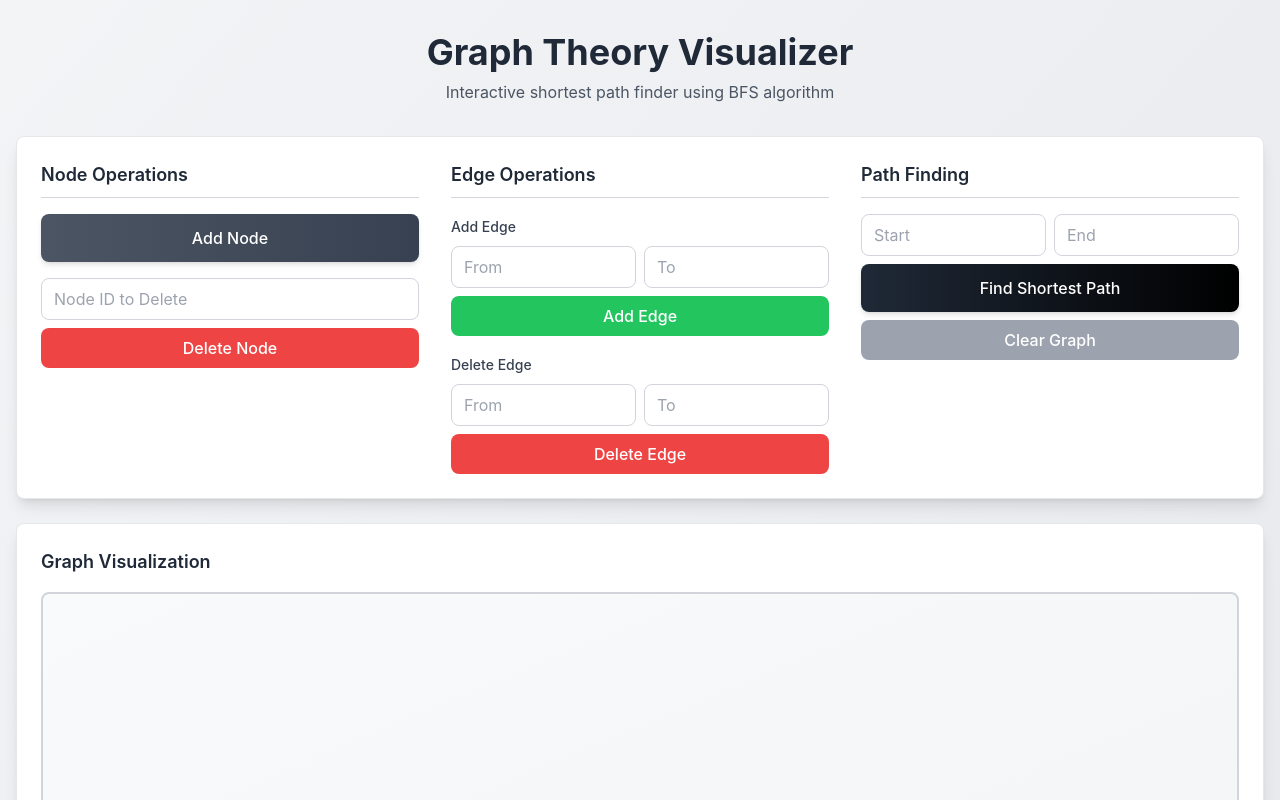
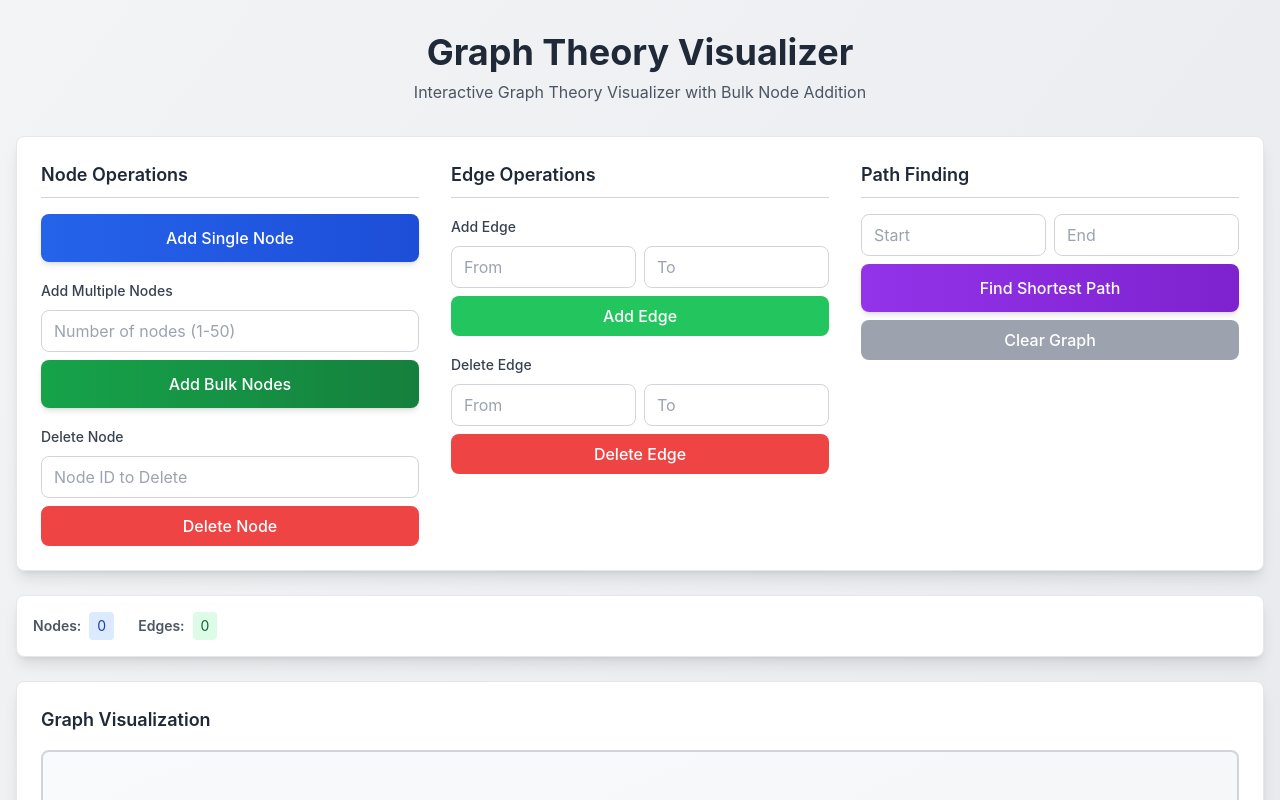
Before and after one commit to c2r0o0y1/Graph_Theory_Visualizer, a React (Create React App) app in the folder frontend/: page / in a window 1280 px wide. Shown: the top 800 px of the page. Built offline with nearby package versions, Linux system fonts and the light colour scheme.

Commit message:
Bulk nodes adding option

```diff
--- a/frontend/src/components/GraphVisualizer.jsx
+++ b/frontend/src/components/GraphVisualizer.jsx
@@ -12,6 +12,7 @@ export default function GraphVisualizer() {
   const [deleteEdgeFrom, setDeleteEdgeFrom] = useState('');
   const [deleteEdgeTo, setDeleteEdgeTo] = useState('');
   const [deleteNodeId, setDeleteNodeId] = useState('');
+  const [bulkNodeCount, setBulkNodeCount] = useState('');
   const [draggedNode, setDraggedNode] = useState(null);
   const [dragOffset, setDragOffset] = useState({ x: 0, y: 0 });
 
@@ -19,15 +20,14 @@ export default function GraphVisualizer() {
   const height = 500;
 
   const addNode = () => {
-    const id = nodes.length + 1;
+    const id = nodes.length > 0 ? Math.max(...nodes.map(n => n.id)) + 1 : 1;
     const nodeRadius = 25;
-    const minDistance = nodeRadius * 2 + 10; // Minimum distance between node centers
+    const minDistance = nodeRadius * 2 + 10;
 
     let x, y;
     let attempts = 0;
     const maxAttempts = 100;
 
-    // Try to find a position that doesn't overlap with existing nodes
     do {
       x = Math.random() * (width - 80) + 40;
       y = Math.random() * (height - 80) + 40;
@@ -38,6 +38,41 @@ export default function GraphVisualizer() {
     }));
 
     setNodes([...nodes, { id, x, y }]);
+  };
+
+  const addBulkNodes = () => {
+    const count = parseInt(bulkNodeCount);
+    if (isNaN(count) || count <= 0 || count > 50) {
+      alert('Please enter a valid number between 1 and 50');
+      return;
+    }
+
+    const newNodes = [];
+    const nodeRadius = 25;
+    const minDistance = nodeRadius * 2 + 10;
+    const startId = nodes.length > 0 ? Math.max(...nodes.map(n => n.id)) + 1 : 1;
+    const allExistingNodes = [...nodes];
+
+    for (let i = 0; i < count; i++) {
+      const id = startId + i;
+      let x, y;
+      let attempts = 0;
+      const maxAttempts = 200;
+
+      do {
+        x = Math.random() * (width - 80) + 40;
+        y = Math.random() * (height - 80) + 40;
+        attempts++;
+      } while (attempts < maxAttempts && [...allExistingNodes, ...newNodes].some(node => {
+        const distance = Math.sqrt(Math.pow(x - node.x, 2) + Math.pow(y - node.y, 2));
+        return distance < minDistance;
+      }));
+
+      newNodes.push({ id, x, y });
+    }
+
+    setNodes([...nodes, ...newNodes]);
+    setBulkNodeCount('');
   };
 
   const deleteNode = () => {
@@ -53,7 +88,6 @@ export default function GraphVisualizer() {
     const toId = parseInt(addEdgeTo);
     if (isNaN(fromId) || isNaN(toId) || fromId === toId) return;
 
-    // Check if edge already exists
     const edgeExists = edges.some(e =>
       (e.from === fromId && e.to === toId) || (e.from === toId && e.to === fromId)
     );
@@ -82,7 +116,6 @@ export default function GraphVisualizer() {
     const startId = parseInt(start);
     const endId = parseInt(end);
 
-    // Check if start and end nodes exist
     const startNode = nodes.find(n => n.id === startId);
     const endNode = nodes.find(n => n.id === endId);
 
@@ -91,12 +124,10 @@ export default function GraphVisualizer() {
       return;
     }
 
-    // Build adjacency list
     const adj = {};
     nodes.forEach(n => { adj[n.id] = []; });
 
     edges.forEach(({ from, to }) => {
-      // Only add edges if both nodes exist
       if (adj[from] && adj[to]) {
         adj[from].push(to);
         adj[to].push(from);
@@ -118,6 +149,7 @@ export default function GraphVisualizer() {
     setDeleteEdgeFrom('');
     setDeleteEdgeTo('');
     setDeleteNodeId('');
+    setBulkNodeCount('');
     setDraggedNode(null);
   };
 
@@ -163,7 +195,7 @@ export default function GraphVisualizer() {
         {/* Header */}
         <div className="text-center mb-8">
           <h1 className="text-4xl font-bold text-gray-800 mb-2">Graph Theory Visualizer</h1>
-          <p className="text-gray-600">Interactive shortest path finder using BFS algorithm</p>
+          <p className="text-gray-600">Interactive Graph Theory Visualizer with Bulk Node Addition</p>
         </div>
 
         {/* Control Panel */}
@@ -173,19 +205,49 @@ export default function GraphVisualizer() {
             {/* Node Operations */}
             <div className="space-y-4">
               <h3 className="text-lg font-semibold text-gray-800 border-b border-gray-300 pb-2">Node Operations</h3>
+
+              {/* Single Node */}
               <button
                 onClick={addNode}
-                className="w-full bg-gradient-to-r from-gray-600 to-gray-700 hover:from-gray-700 hover:to-gray-800 text-white font-medium py-3 px-4 rounded-lg transition-all duration-200 shadow-md hover:shadow-lg"
+                className="w-full bg-gradient-to-r from-blue-600 to-blue-700 hover:from-blue-700 hover:to-blue-800 text-white font-medium py-3 px-4 rounded-lg transition-all duration-200 shadow-md hover:shadow-lg"
               >
-                Add Node
+                Add Single Node
               </button>
+
+              {/* Bulk Nodes */}
               <div className="space-y-2">
+                <label className="text-sm font-medium text-gray-700">Add Multiple Nodes</label>
+                <input
+                  type="number"
+                  placeholder="Number of nodes (1-50)"
+                  value={bulkNodeCount}
+                  onChange={(e) => setBulkNodeCount(e.target.value)}
+                  min="1"
+                  max="50"
+                  className="w-full px-3 py-2 border border-gray-300 rounded-lg focus:outline-none focus:ring-2 focus:ring-blue-500 focus:border-transparent"
+                  onKeyPress={(e) => {
+                    if (e.key === 'Enter') {
+                      addBulkNodes();
+                    }
+                  }}
+                />
+                <button
+                  onClick={addBulkNodes}
+                  className="w-full bg-gradient-to-r from-green-600 to-green-700 hover:from-green-700 hover:to-green-800 text-white font-medium py-3 px-4 rounded-lg transition-all duration-200 shadow-md hover:shadow-lg"
+                >
+                  Add Bulk Nodes
+                </button>
+              </div>
+
+              {/* Delete Node */}
+              <div className="space-y-2">
+                <label className="text-sm font-medium text-gray-700">Delete Node</label>
                 <input
                   type="number"
                   placeholder="Node ID to Delete"
                   value={deleteNodeId}
                   onChange={(e) => setDeleteNodeId(e.target.value)}
-                  className="w-full px-3 py-2 border border-gray-300 rounded-lg focus:outline-none focus:ring-2 focus:ring-gray-500 focus:border-transparent"
+                  className="w-full px-3 py-2 border border-gray-300 rounded-lg focus:outline-none focus:ring-2 focus:ring-red-500 focus:border-transparent"
                   onKeyPress={(e) => {
                     if (e.key === 'Enter') {
                       deleteNode();
@@ -214,14 +276,14 @@ export default function GraphVisualizer() {
                     placeholder="From"
                     value={addEdgeFrom}
                     onChange={(e) => setAddEdgeFrom(e.target.value)}
-                    className="px-3 py-2 border border-gray-300 rounded-lg focus:outline-none focus:ring-2 focus:ring-gray-500"
+                    className="px-3 py-2 border border-gray-300 rounded-lg focus:outline-none focus:ring-2 focus:ring-green-500"
                   />
                   <input
                     type="number"
                     placeholder="To"
                     value={addEdgeTo}
                     onChange={(e) => setAddEdgeTo(e.target.value)}
-                    className="px-3 py-2 border border-gray-300 rounded-lg focus:outline-none focus:ring-2 focus:ring-gray-500"
+                    className="px-3 py-2 border border-gray-300 rounded-lg focus:outline-none focus:ring-2 focus:ring-green-500"
                     onKeyPress={(e) => {
                       if (e.key === 'Enter') {
                         addEdge();
@@ -246,14 +308,14 @@ export default function GraphVisualizer() {
                     placeholder="From"
                     value={deleteEdgeFrom}
                     onChange={(e) => setDeleteEdgeFrom(e.target.value)}
-                    className="px-3 py-2 border border-gray-300 rounded-lg focus:outline-none focus:ring-2 focus:ring-gray-500"
+                    className="px-3 py-2 border border-gray-300 rounded-lg focus:outline-none focus:ring-2 focus:ring-red-500"
                   />
                   <input
                     type="number"
                     placeholder="To"
                     value={deleteEdgeTo}
                     onChange={(e) => setDeleteEdgeTo(e.target.value)}
-                    className="px-3 py-2 border border-gray-300 rounded-lg focus:outline-none focus:ring-2 focus:ring-gray-500"
+                    className="px-3 py-2 border border-gray-300 rounded-lg focus:outline-none focus:ring-2 focus:ring-red-500"
                     onKeyPress={(e) => {
                       if (e.key === 'Enter') {
                         deleteEdge();
@@ -280,14 +342,14 @@ export default function GraphVisualizer() {
                     placeholder="Start"
                     value={start}
                     onChange={(e) => setStart(e.target.value)}
-                    className="px-3 py-2 border border-gray-300 rounded-lg focus:outline-none focus:ring-2 focus:ring-gray-500"
+                    className="px-3 py-2 border border-gray-300 rounded-lg focus:outline-none focus:ring-2 focus:ring-purple-500"
                   />
                   <input
                     type="number"
                     placeholder="End"
                     value={end}
                     onChange={(e) => setEnd(e.target.value)}
-                    className="px-3 py-2 border border-gray-300 rounded-lg focus:outline-none focus:ring-2 focus:ring-gray-500"
+                    className="px-3 py-2 border border-gray-300 rounded-lg focus:outline-none focus:ring-2 focus:ring-purple-500"
                     onKeyPress={(e) => {
                       if (e.key === 'Enter') {
                         compute();
@@ -297,7 +359,7 @@ export default function GraphVisualizer() {
                 </div>
                 <button
                   onClick={compute}
-                  className="w-full bg-gradient-to-r from-gray-800 to-black hover:from-black hover:to-gray-900 text-white font-medium py-3 px-4 rounded-lg transition-all duration-200 shadow-md hover:shadow-lg"
+                  className="w-full bg-gradient-to-r from-purple-600 to-purple-700 hover:from-purple-700 hover:to-purple-800 text-white font-medium py-3 px-4 rounded-lg transition-all duration-200 shadow-md hover:shadow-lg"
                 >
                   Find Shortest Path
                 </button>
@@ -309,6 +371,26 @@ export default function GraphVisualizer() {
                 </button>
               </div>
             </div>
+          </div>
+        </div>
+
+        {/* Graph Stats */}
+        <div className="bg-white rounded-lg shadow-lg p-4 mb-6 border border-gray-200">
+          <div className="flex flex-wrap gap-6 text-sm text-gray-600">
+            <div className="flex items-center gap-2">
+              <span className="font-semibold">Nodes:</span>
+              <span className="bg-blue-100 text-blue-800 px-2 py-1 rounded">{nodes.length}</span>
+            </div>
+            <div className="flex items-center gap-2">
+              <span className="font-semibold">Edges:</span>
+              <span className="bg-green-100 text-green-800 px-2 py-1 rounded">{edges.length}</span>
+            </div>
+            {nodes.length > 0 && (
+              <div className="flex items-center gap-2">
+                <span className="font-semibold">Node IDs:</span>
+                <span className="bg-gray-100 text-gray-800 px-2 py-1 rounded">{nodes.map(n => n.id).sort((a, b) => a - b).join(', ')}</span>
+              </div>
+            )}
           </div>
         </div>
 
@@ -339,7 +421,6 @@ export default function GraphVisualizer() {
                 const b = nodes.find(n => n.id === e.to);
                 if (!a || !b) return null;
 
-                // Check if edge is part of the shortest path
                 const idxA = path.indexOf(e.from);
                 const idxB = path.indexOf(e.to);
                 const isOnPath = idxA !== -1 && idxB !== -1 && Math.abs(idxA - idxB) === 1;
@@ -351,7 +432,7 @@ export default function GraphVisualizer() {
                     y1={a.y}
                     x2={b.x}
                     y2={b.y}
-                    stroke={isOnPath ? '#374151' : '#9CA3AF'}
+                    stroke={isOnPath ? '#7C3AED' : '#9CA3AF'}
                     strokeWidth={isOnPath ? 3 : 2}
                     className="transition-all duration-300"
                   />
@@ -365,8 +446,8 @@ export default function GraphVisualizer() {
                     cx={n.x}
                     cy={n.y}
                     r={25}
-                    fill={path.includes(n.id) ? '#1F2937' : '#E5E7EB'}
-                    stroke={path.includes(n.id) ? '#000000' : '#6B7280'}
+                    fill={path.includes(n.id) ? '#7C3AED' : '#E5E7EB'}
+                    stroke={path.includes(n.id) ? '#5B21B6' : '#6B7280'}
                     strokeWidth={path.includes(n.id) ? 3 : 2}
                     className="transition-all duration-300 cursor-move hover:stroke-gray-400"
                     onMouseDown={(e) => handleMouseDown(e, n)}
@@ -394,12 +475,14 @@ export default function GraphVisualizer() {
         <div className="mt-6 bg-gray-50 rounded-lg p-4 border border-gray-200">
           <h4 className="font-semibold text-gray-800 mb-2">Instructions:</h4>
           <ul className="text-sm text-gray-600 space-y-1">
-            <li>• Add nodes by clicking "Add Node" - they'll appear at random positions</li>
+            <li>• Add single nodes with "Add Single Node" or multiple nodes at once with "Add Bulk Nodes"</li>
+            <li>• For bulk addition, enter a number between 1-50 and click "Add Bulk Nodes"</li>
             <li>• Drag nodes around to reposition them and avoid overlaps</li>
             <li>• Create edges by entering node IDs and clicking "Add Edge"</li>
             <li>• Delete nodes or edges by entering IDs and clicking respective delete buttons</li>
             <li>• Find shortest path by entering start and end node IDs</li>
-            <li>• Path nodes and edges will be highlighted in dark gray/black</li>
+            <li>• Path nodes and edges will be highlighted in purple</li>
+            <li>• View current graph stats (nodes, edges, node IDs) above the visualization</li>
             <li>• Use "Clear Graph" to start over</li>
           </ul>
         </div>
```
